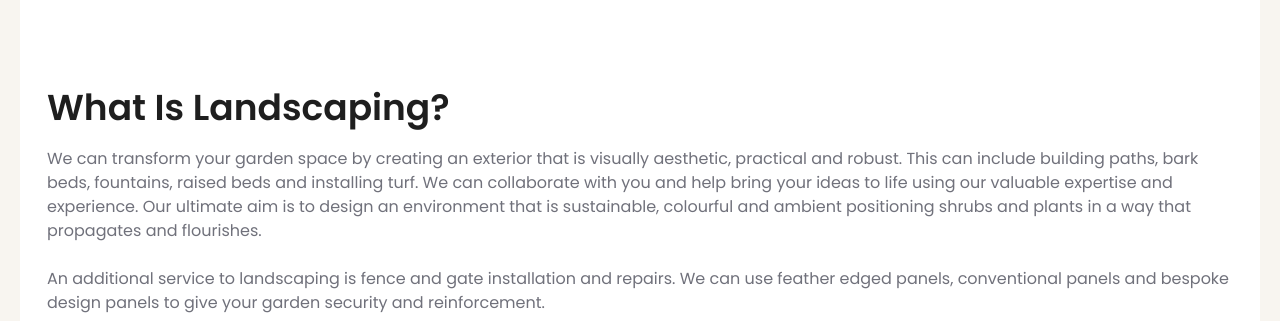
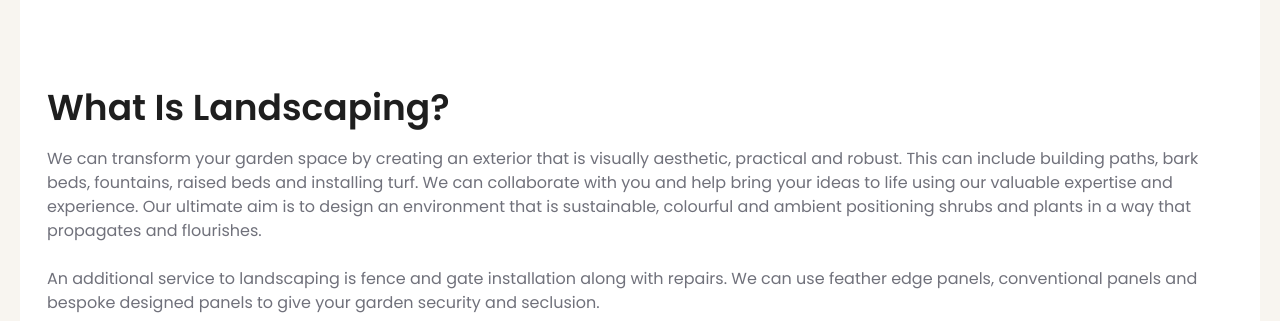
Before and after one commit to Shashankphatkure/gardeningfrontend, a plain HTML site: page Ser-Landscaping&fence-installation.html in a window 1280 px wide. Shown: the part 479-800 px from the top of the page. Drawn offline with Linux system fonts and the light colour scheme.

Commit message:
updated description

```diff
--- a/Ser-Landscaping&fence-installation.html
+++ b/Ser-Landscaping&fence-installation.html
@@ -246,7 +246,7 @@
                                     We can transform your garden space by creating an exterior that is visually aesthetic, practical and robust. This can include building paths, bark beds, fountains, raised beds and installing turf. We can collaborate with you and help bring your ideas to life using our valuable expertise and experience. Our ultimate aim is to design an environment that is sustainable, colourful and ambient positioning shrubs and plants in a way that propagates and flourishes.</p>
 
                                 <p class="mb-4">
-                                    An additional service to landscaping is fence and gate installation and repairs. We can use feather edged panels, conventional panels and bespoke design panels to give your garden security and reinforcement.</p>
+                                    An additional service to landscaping is fence and gate installation along with repairs. We can use feather edge panels, conventional panels and bespoke designed panels to give your garden security and seclusion.</p>
                             </div>
                         </div>
 
```
